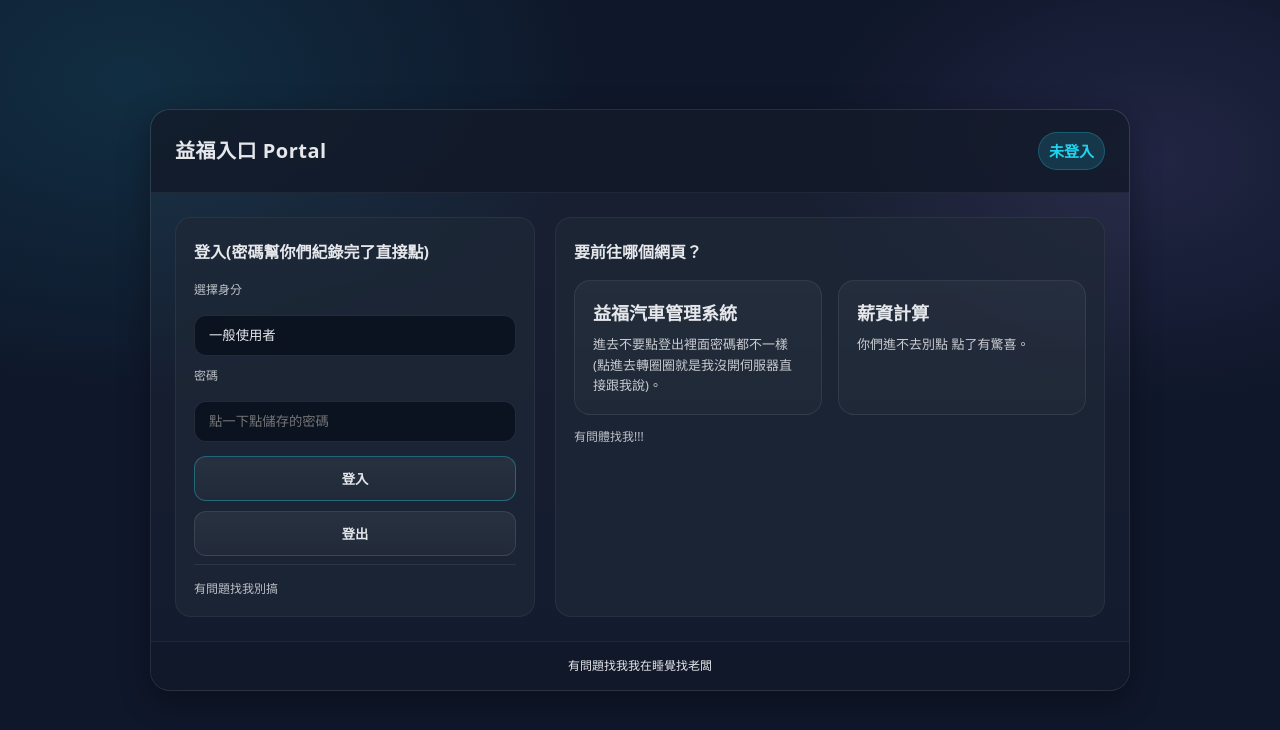
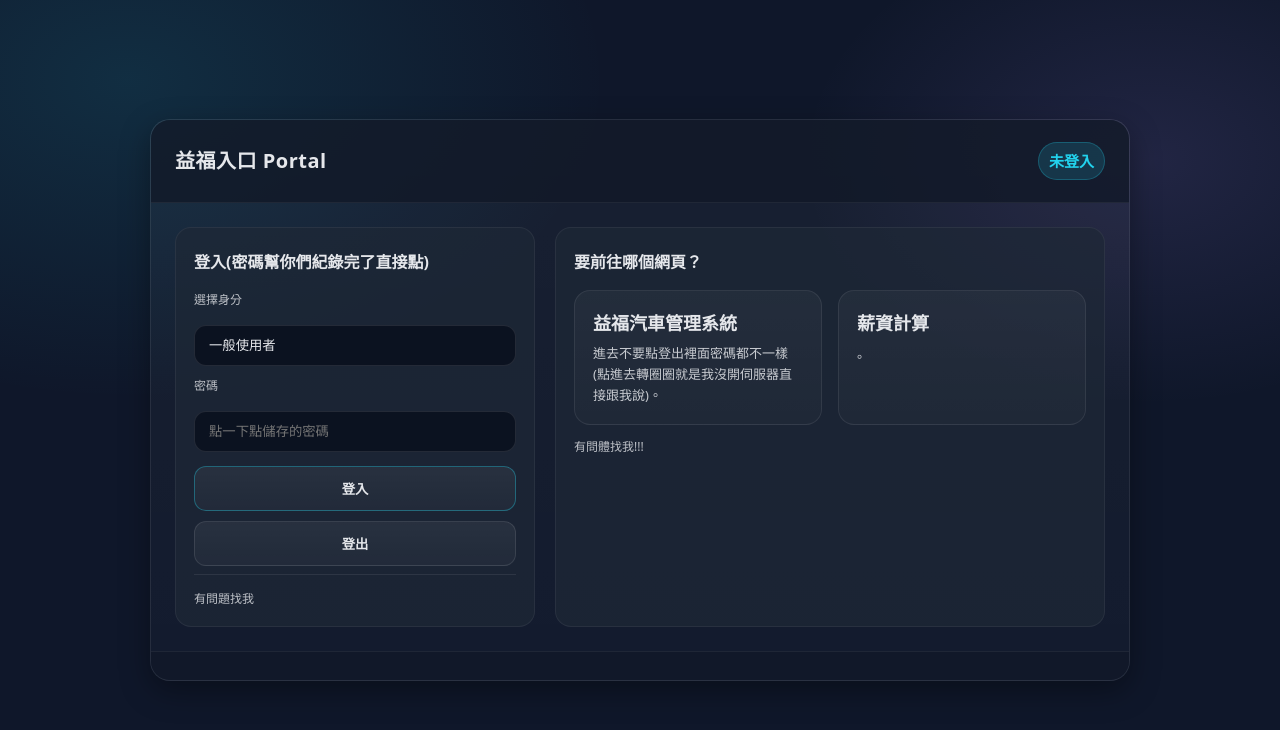
Before and after one commit to kenlin0516/yifu-portal, a plain HTML site: page index.html in a window 1280 px wide. Drawn offline with Linux system fonts and the light colour scheme.

Commit message:
Update index.html

```diff
--- a/index.html
+++ b/index.html
@@ -33,7 +33,7 @@
         </div>
         <hr/>
         <div class="notice">
-         有問題找我別搞</span>
+         有問題找我</span>
         </div>
       </div>
 
@@ -46,7 +46,7 @@
           </div>
           <div class="tile" id="gotoSalary">
             <h3>薪資計算</h3>
-            <p>你們進不去別點 點了有驚喜。</p>
+            <p>。</p>
           </div>
         </div>
         <div style="margin-top:12px" class="notice">
@@ -55,7 +55,7 @@
       </div>
     </div>
     <div class="footer">
-    有問題找我我在睡覺找老闆
+
     </div>
   </div>
   <script src="auth.js"></script>
```
